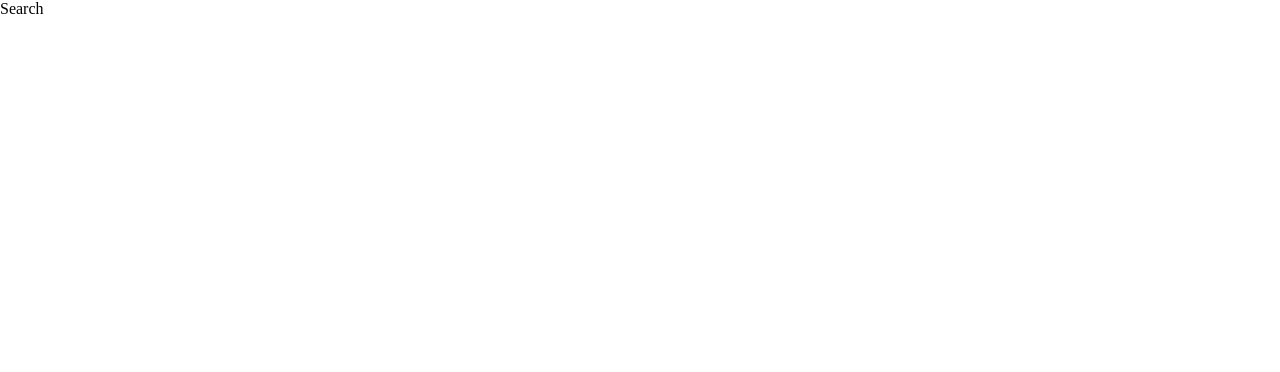
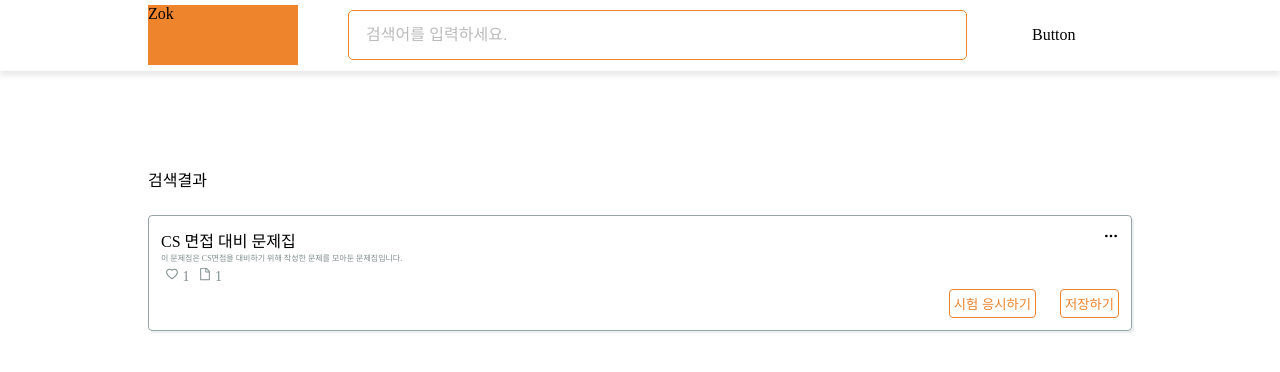
Before and after one commit to boostcampwm-2022/web07-zokboo.com, a React (Create React App) app in the folder client/: page /search in a window 1280 px wide. Before the commit this address had no page. Shown: the top 372 px of the page. Built offline with nearby package versions, Linux system fonts and the light colour scheme.

Commit message:
design #34 : search page design

```diff
--- a/client/package.json
+++ b/client/package.json
@@ -13,6 +13,7 @@
     "@types/styled-components": "5.1.26",
     "react": "^18.2.0",
     "react-dom": "^18.2.0",
+    "react-icons": "^4.6.0",
     "react-router-dom": "6.4.3",
     "react-scripts": "5.0.1",
     "styled-components": "5.3.6",
--- a/client/src/pages/Search.tsx
+++ b/client/src/pages/Search.tsx
@@ -1,5 +1,118 @@
+import styled, { css } from 'styled-components';
+import { FiMoreHorizontal } from 'react-icons/fi';
+import { AiOutlineHeart, AiFillHeart, AiFillFile, AiOutlineFile } from 'react-icons/ai';
+import { useState } from 'react';
+import Header from '../components/header/Header';
+import { colors, device, paddings } from '../styles/theme';
+
+const SearchResultContainer = styled.div`
+  display: flex;
+  flex-direction: column;
+
+  width: 80%;
+
+  box-sizing: border-box;
+  margin: 80px auto 0px;
+  padding: ${paddings.responsive};
+
+  @media screen and (max-width: ${device.tablet}) {
+    width: 100%;
+  }
+`;
+
+const SearchResultTitle = styled.div`
+  padding: 16px 0px;
+`;
+
+const SearchResultItem = styled.div`
+  border: 1px solid ${colors.gray3};
+  border-radius: 4px;
+  box-shadow: 2px 2px ${colors.gray1};
+  padding: 12px;
+  margin: 8px 0px;
+
+  .more-button {
+    float: right;
+  }
+
+  @media screen and (max-width: ${device.mobileWidth}) {
+    border: none;
+    border-radius: 0px;
+    border-bottom: 1px solid ${colors.gray3};
+    box-shadow: none;
+  }
+`;
+
+const ItemTitle = styled.div``;
+const ItemExplain = styled.div`
+  font-size: 8px;
+  color: ${colors.gray4};
+`;
+const ItemInfo = styled.div`
+  display: flex;
+  align-items: center;
+  font-size: 14px;
+  color: ${colors.gray4};
+  > * {
+    padding: 4px;
+  }
+
+  .fillStyled {
+    color: ${colors.primary};
+  }
+`;
+
+const Heart = styled.div``;
+const Scrap = styled.div``;
+
+const ContentButtons = styled.div`
+  float: right;
+  > * {
+    margin: 0px 0px 0px 24px;
+    padding: 4px;
+
+    background: none;
+    border: 1px solid ${colors.primary};
+    border-radius: 4px;
+    color: ${colors.primary};
+
+    :hover {
+      opacity: 0.7;
+    }
+  }
+`;
+const TestButton = styled.input``;
+const SaveButton = styled.input``;
+
 const Search = () => {
-  return <div>Search</div>;
+  const [isLike, setIsLike] = useState<boolean>(false);
+  const [isScrap, setIsScrap] = useState<boolean>(false);
+
+  return (
+    <div>
+      <Header />
+      <SearchResultContainer>
+        <SearchResultTitle>검색결과</SearchResultTitle>
+        <SearchResultItem>
+          <FiMoreHorizontal className="more-button" />
+          <ItemTitle>CS 면접 대비 문제집</ItemTitle>
+          <ItemExplain>이 문제집은 CS면접을 대비하기 위해 작성한 문제를 모아둔 문제집입니다.</ItemExplain>
+          <ItemInfo>
+            <Heart onClick={() => setIsLike((prev) => !prev)}>
+              {isLike ? <AiFillHeart className="fillStyled" /> : <AiOutlineHeart />} 1
+            </Heart>
+            <Scrap onClick={() => setIsScrap((prev) => !prev)}>
+              {isScrap ? <AiFillFile className="fillStyled" /> : <AiOutlineFile />} 1
+            </Scrap>
+          </ItemInfo>
+          <ContentButtons>
+            <TestButton type="button" value="시험 응시하기" />
+            <SaveButton type="button" value="저장하기" />
+          </ContentButtons>
+        </SearchResultItem>
+      </SearchResultContainer>
+    </div>
+  );
 };
 
 export default Search;
```
Also changed, not shown: 1 other file (tests, documents, lock files or other folders).
